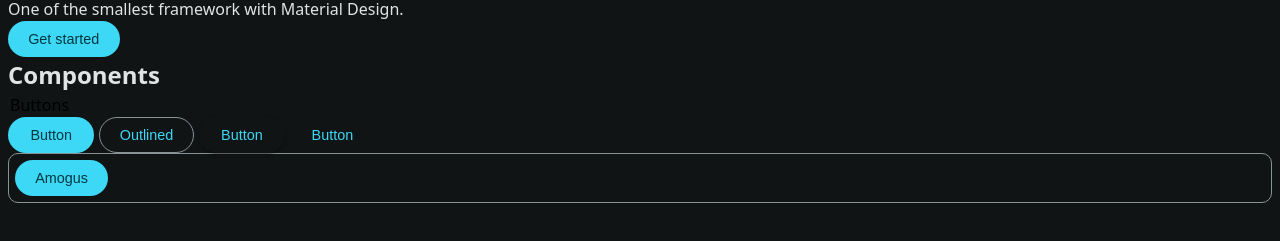
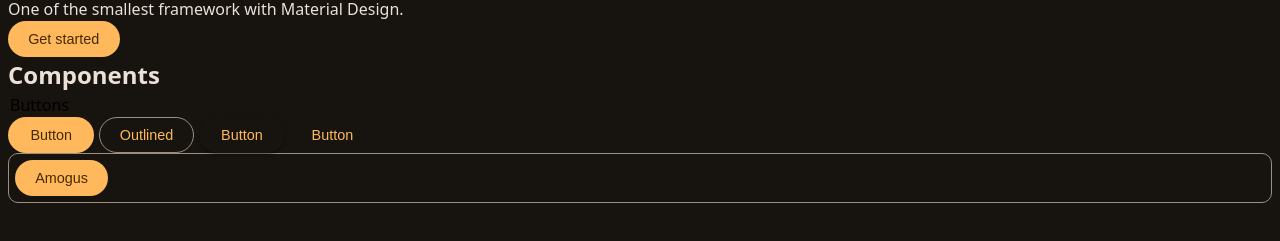
Before and after one commit to ItsKruistz/miya, a plain HTML site: page index.html in a window 1280 px wide. Shown: the part 59-300 px from the top of the page. Drawn offline with Linux system fonts and the dark colour scheme.

Commit message:
Update miya.css

```diff
--- a/miya.css
+++ b/miya.css
@@ -22,82 +22,82 @@ fieldset {
 }
 
 :root {
---primary:#006878;
+--primary:#855400;
 --on-primary:#ffffff;
---primary-container:#a6eeff;
---on-primary-container:#001f25;
---secondary:#4b6268;
+--primary-container:#ffddb7;
+--on-primary-container:#2a1700;
+--secondary:#705b41;
 --on-secondary:#ffffff;
---secondary-container:#cde7ee;
---on-secondary-container:#051f24;
---tertiary:#555d7e;
+--secondary-container:#fcdebc;
+--on-secondary-container:#281905;
+--tertiary:#53643e;
 --on-tertiary:#ffffff;
---tertiary-container:#dce1ff;
---on-tertiary-container:#111a37;
+--tertiary-container:#d6e9b9;
+--on-tertiary-container:#121f03;
 --error:#ba1a1a;
 --on-error:#ffffff;
 --error-container:#ffdad6;
 --on-error-container:#410002;
---background:#fbfcfd;
---on-background:#191c1d;
---surface:#f8fafa;
---on-surface:#191c1d;
---surface-variant:#dbe4e7;
---on-surface-variant:#3f484b;
---outline:#6f797b;
---outline-variant:#bfc8cb;
+--background:#fffbff;
+--on-background:#1f1b16;
+--surface:#fff8f4;
+--on-surface:#1f1b16;
+--surface-variant:#f0e0d0;
+--on-surface-variant:#504539;
+--outline:#827568;
+--outline-variant:#d4c4b5;
 --shadow:#000000;
 --scrim:#000000;
---inverse-surface:#2e3132;
---inverse-on-surface:#eff1f2;
---inverse-primary:#3cd8f5;
---surface-dim:#d8dadb;
---surface-bright:#f8fafa;
+--inverse-surface:#352f2a;
+--inverse-on-surface:#f9efe7;
+--inverse-primary:#ffb95c;
+--surface-dim:#e2d8d1;
+--surface-bright:#fff8f4;
 --surface-container-lowest:#ffffff;
---surface-container-low:#f2f4f5;
---surface-container:#eceeef;
---surface-container-high:#e6e8e9;
---surface-container-highest:#e1e3e4;
+--surface-container-low:#fcf2ea;
+--surface-container:#f6ece4;
+--surface-container-high:#f0e6de;
+--surface-container-highest:#ebe1d9;
 }
 
 @media (prefers-color-scheme: dark) {
 	:root {
---primary:#3cd8f5;
---on-primary:#00363f;
---primary-container:#004e5b;
---on-primary-container:#a6eeff;
---secondary:#b2cbd2;
---on-secondary:#1c3439;
---secondary-container:#334a50;
---on-secondary-container:#cde7ee;
---tertiary:#bdc5eb;
---on-tertiary:#272f4d;
---tertiary-container:#3d4565;
---on-tertiary-container:#dce1ff;
+--primary:#ffb95c;
+--on-primary:#462a00;
+--primary-container:#653e00;
+--on-primary-container:#ffddb7;
+--secondary:#dfc2a2;
+--on-secondary:#3f2d17;
+--secondary-container:#57432b;
+--on-secondary-container:#fcdebc;
+--tertiary:#bacd9f;
+--on-tertiary:#263514;
+--tertiary-container:#3c4c28;
+--on-tertiary-container:#d6e9b9;
 --error:#ffb4ab;
 --on-error:#690005;
 --error-container:#93000a;
 --on-error-container:#ffb4ab;
---background:#191c1d;
---on-background:#e1e3e4;
---surface:#111415;
---on-surface:#e1e3e4;
---surface-variant:#3f484b;
---on-surface-variant:#bfc8cb;
---outline:#899295;
---outline-variant:#3f484b;
+--background:#1f1b16;
+--on-background:#ebe1d9;
+--surface:#17130e;
+--on-surface:#ebe1d9;
+--surface-variant:#504539;
+--on-surface-variant:#d4c4b5;
+--outline:#9c8e80;
+--outline-variant:#504539;
 --shadow:#000000;
 --scrim:#000000;
---inverse-surface:#e1e3e4;
---inverse-on-surface:#2e3132;
---inverse-primary:#006878;
---surface-dim:#111415;
---surface-bright:#363a3b;
---surface-container-lowest:#0b0f10;
---surface-container-low:#191c1d;
---surface-container:#1d2021;
---surface-container-high:#272a2b;
---surface-container-highest:#323536;
+--inverse-surface:#ebe1d9;
+--inverse-on-surface:#352f2a;
+--inverse-primary:#855400;
+--surface-dim:#17130e;
+--surface-bright:#3e3833;
+--surface-container-lowest:#110e09;
+--surface-container-low:#1f1b16;
+--surface-container:#231f1a;
+--surface-container-high:#2e2924;
+--surface-container-highest:#39342f;
 	}
 }
 
```
